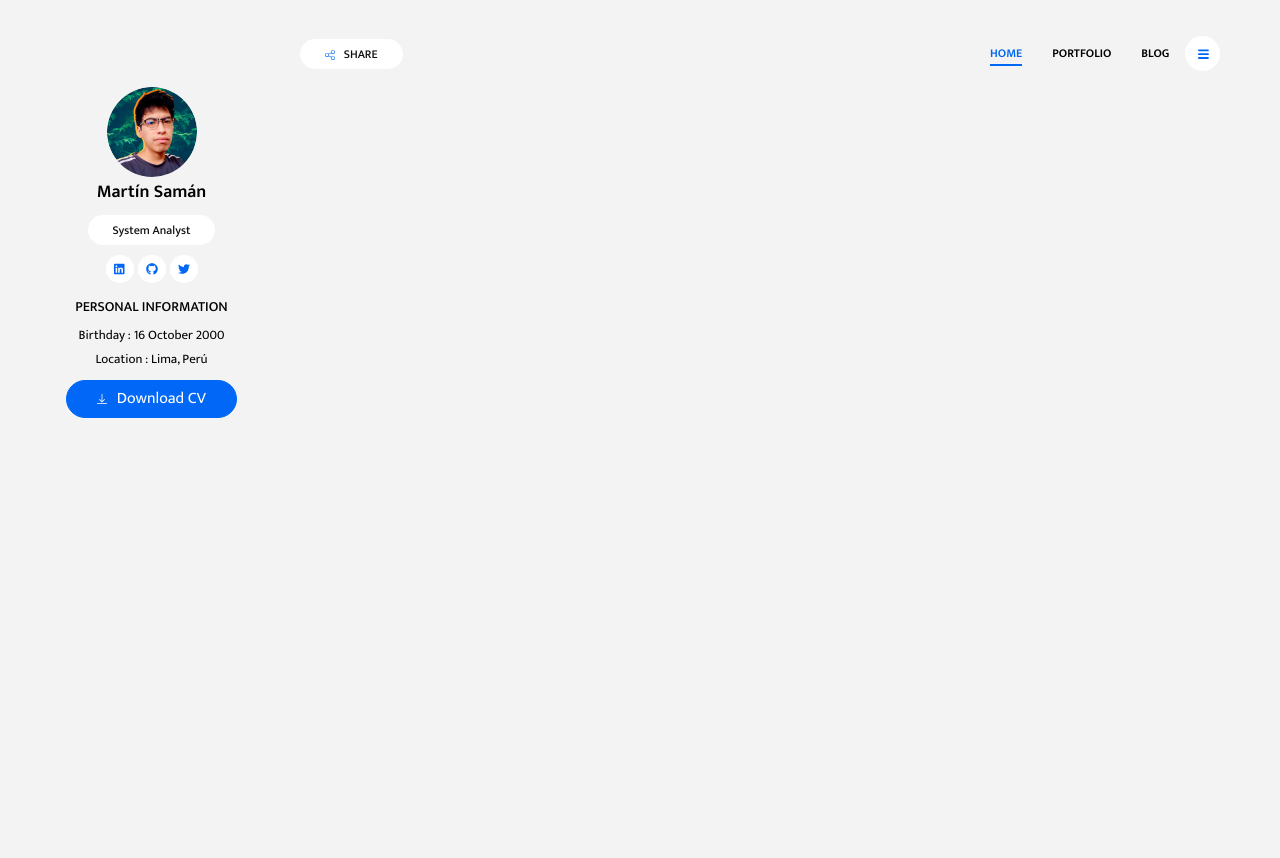
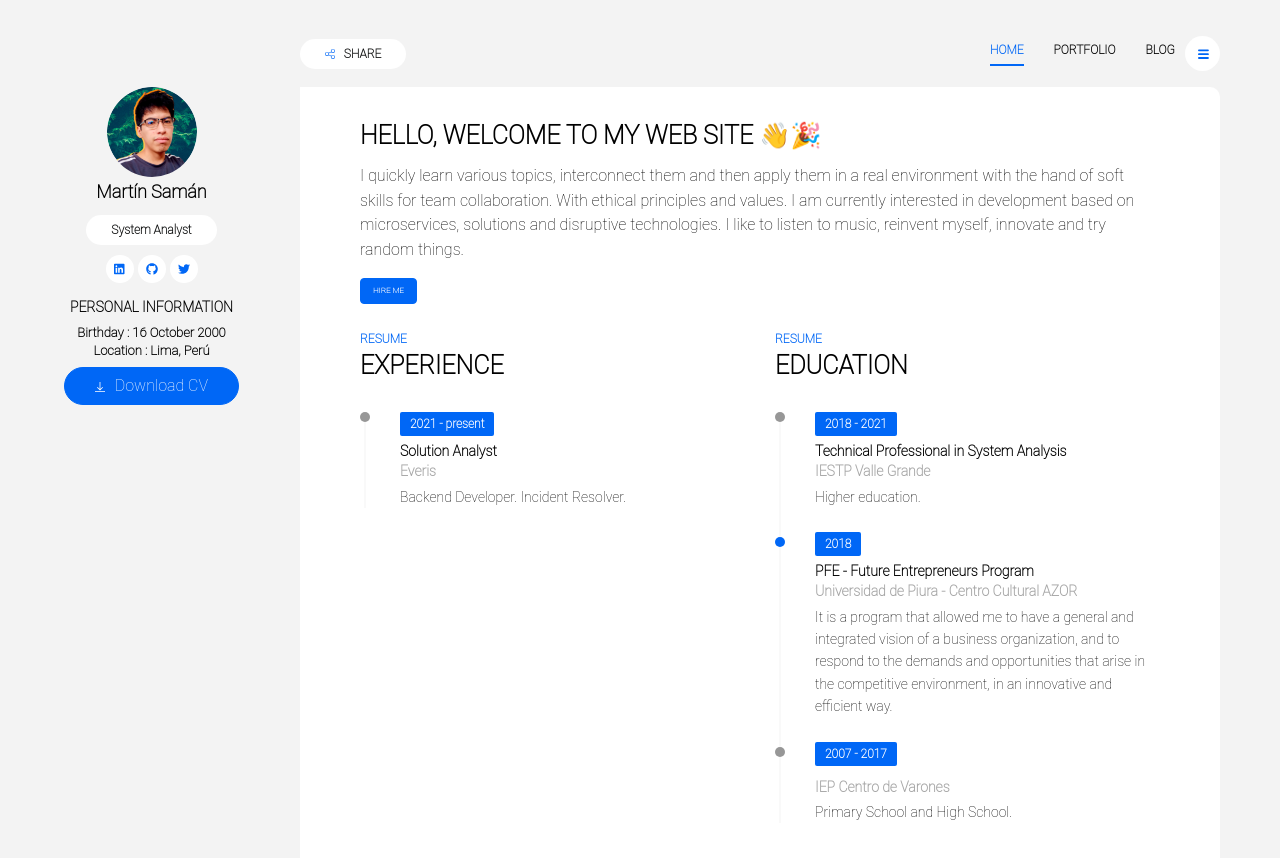
Before and after one commit to martinsam16/me, a Vue app: page / in a window 1280 px wide. Shown: the top 858 px of the page. Before the commit the page ends 800 px from the top, so only its background shows below. Built offline with nearby package versions, Linux system fonts and the light colour scheme.

Commit message:
feat: Intro, Resume and ResumeEvent components. Modify to json data

```diff
--- a/src/App.vue
+++ b/src/App.vue
@@ -3,12 +3,20 @@
     <Navbar/>
     <div class="content-wrapper">
       <aside>
-        <Profile name="Martín Samán" degree="System Analyst"
-                 linkedin="https://www.linkedin.com/in/martinsamanarata"
-                 github="https://github.com/martinsam16"
-                 twitter="https://twitter.com/martinsaman"/>
-        <PersonalInformation location="Lima, Perú" birthday="16 October 2000"/>
+        <Profile :name="personal_information.short_name"
+                 :degree="personal_information.degree"
+                 :linkedin="personal_information.linkedin"
+                 :github="personal_information.github"
+                 :twitter="personal_information.twitter"/>
+        <PersonalInformation
+            :location="personal_information.location"
+            :birthday="personal_information.birthday"
+            :cv="personal_information.cv"/>
       </aside>
+      <main>
+        <Intro :description="personal_information.description"/>
+        <Resume/>
+      </main>
     </div>
   </div>
 </template>
@@ -20,13 +28,22 @@ import jQuery from 'jquery';
 import Navbar from "@/components/Navbar";
 import Profile from "@/components/Profile";
 import PersonalInformation from "@/components/PersonalInformation";
+import Intro from "@/components/Intro";
+import Resume from "@/components/Resume";
+
+import personal_information from './data/me.json';
 
 export default {
   name: 'App',
   components: {
+    Resume,
+    Intro,
     PersonalInformation,
     Profile,
     Navbar
+  },
+  data() {
+    return {personal_information};
   },
   mounted() {
     $('[data-toggle="collapsible-nav"]').on('click', function (e) {
@@ -95,6 +112,6 @@ export default {
 </script>
 
 <style>
-@import url('https://fonts.googleapis.com/css?family=Mukta:300,400,500,600,700&display=swap');
+@import url('https://fonts.googleapis.com/css?family=Roboto:300,400,500,600,700&display=swap');
 @import 'assets/css/me.css';
 </style>
--- /dev/null
+++ b/src/components/Intro.vue
@@ -0,0 +1,18 @@
+<template>
+  <section class="intro-section">
+    <h2 class="section-title">Hello, welcome to my Web site 👋🎉</h2>
+    <p>
+      {{ description }}
+    </p>
+    <a href="mailto:martinsam1610@gmail.com" target="_blank" class="btn btn-primary btn-hire-me">HIRE ME</a>
+  </section>
+</template>
+
+<script>
+export default {
+  name: "Intro",
+  props: {
+    description: String
+  }
+}
+</script>
--- a/src/components/PersonalInformation.vue
+++ b/src/components/PersonalInformation.vue
@@ -2,10 +2,10 @@
   <div class="widget">
     <h5 class="widget-title">personal information</h5>
     <div class="widget-content">
-      <p>Birthday : {{ birthday}}</p>
-      <p>Location : {{location}}</p>
+      <p>Birthday : {{ birthday }}</p>
+      <p>Location : {{ location }}</p>
       <button class="btn btn-download-cv btn-primary rounded-pill"
-              onclick="window.location.href='https://bit.ly/3qiJQST'">
+              v-on:click="openResumeFile(cv)">
         <img src="../assets/images/download.svg"
              alt="download"
              class="btn-img">
@@ -20,7 +20,13 @@ export default {
   name: "PersonalInformation",
   props: {
     birthday: String,
-    location: String
+    location: String,
+    cv: String
+  },
+  methods: {
+    openResumeFile: (cv) => {
+      window.open(cv, '_blank');
+    }
   }
 }
 </script>
--- /dev/null
+++ b/src/components/Resume.vue
@@ -0,0 +1,46 @@
+<template>
+  <section class="resume-section">
+    <div class="row">
+      <div class="col-lg-6">
+        <h6 class="section-subtitle">RESUME</h6>
+        <h2 class="section-title">Experience</h2>
+        <ul class="time-line">
+          <ResumeEvent v-for="(e, i) in experience_events" class="time-line-item" :key="i"
+                       :year-range="e.yearRange"
+                       :business="e.business"
+                       :position="e.position"
+                       :description="e.description"/>
+        </ul>
+      </div>
+      <div class="col-lg-6">
+        <h6 class="section-subtitle">RESUME</h6>
+        <h2 class="section-title">EDUCATION</h2>
+        <ul class="time-line">
+          <ResumeEvent v-for="(e, i) in education_events" class="time-line-item" :key="i"
+                       :year-range="e.yearRange"
+                       :business="e.business"
+                       :position="e.position"
+                       :description="e.description"/>
+        </ul>
+      </div>
+    </div>
+  </section>
+</template>
+
+<script>
+import ResumeEvent from "@/components/ResumeEvent";
+import * as events from "../data/events.json";
+
+const {education_events, experience_events} = events;
+
+export default {
+  name: "Resume",
+  components: {ResumeEvent},
+  data() {
+    return {
+      education_events,
+      experience_events
+    };
+  }
+}
+</script>
--- /dev/null
+++ b/src/components/ResumeEvent.vue
@@ -0,0 +1,26 @@
+<template>
+  <li class="time-line-item">
+    <span class="badge badge-primary">{{ yearRange }}</span>
+    <h6 class="time-line-item-title">{{ position }}</h6>
+    <p class="time-line-item-subtitle">{{ business }}</p>
+    <p class="time-line-item-content">
+      {{ description }}
+    </p>
+  </li>
+</template>
+
+<script>
+export default {
+  name: "ResumeEvent",
+  props: {
+    yearRange: String,
+    business: String,
+    position: String,
+    description: String
+  }
+}
+</script>
+
+<style scoped>
+
+</style>
--- /dev/null
+++ b/src/data/events.json
@@ -0,0 +1,29 @@
+{
+  "education_events": [
+    {
+      "yearRange": "2018 - 2021",
+      "business": "IESTP Valle Grande",
+      "position": "Technical Professional in System Analysis",
+      "description": "Higher education."
+    },
+    {
+      "yearRange": "2018",
+      "business": "Universidad de Piura - Centro Cultural AZOR",
+      "position": "PFE - Future Entrepreneurs Program",
+      "description": "It is a program that allowed me to have a general and integrated vision of a business organization, and to respond to the demands and opportunities that arise in the competitive environment, in an innovative and efficient way."
+    },
+    {
+      "yearRange": "2007 - 2017",
+      "business": "IEP Centro de Varones",
+      "description": "Primary School and High School."
+    }
+  ],
+  "experience_events": [
+    {
+      "yearRange": "2021 - present",
+      "business": "Everis",
+      "position": "Solution Analyst",
+      "description": "Backend Developer. Incident Resolver."
+    }
+  ]
+}
--- /dev/null
+++ b/src/data/me.json
@@ -0,0 +1,11 @@
+{
+  "short_name": "Martín Samán",
+  "degree": "System Analyst",
+  "birthday": "16 October 2000",
+  "location": "Lima, Perú",
+  "linkedin": "https://www.linkedin.com/in/martinsamanarata",
+  "github": "https://github.com/martinsam16",
+  "twitter": "https://twitter.com/martinsaman",
+  "cv": "https://bit.ly/3qiJQST",
+  "description": "I quickly learn various topics, interconnect them and then apply them in a real environment with the hand of soft skills for team collaboration. With ethical principles and values. I am currently interested in development based on microservices, solutions and disruptive technologies. I like to listen to music, reinvent myself, innovate and try random things."
+}
```
Also changed, not shown: src/assets/css/me.css.
